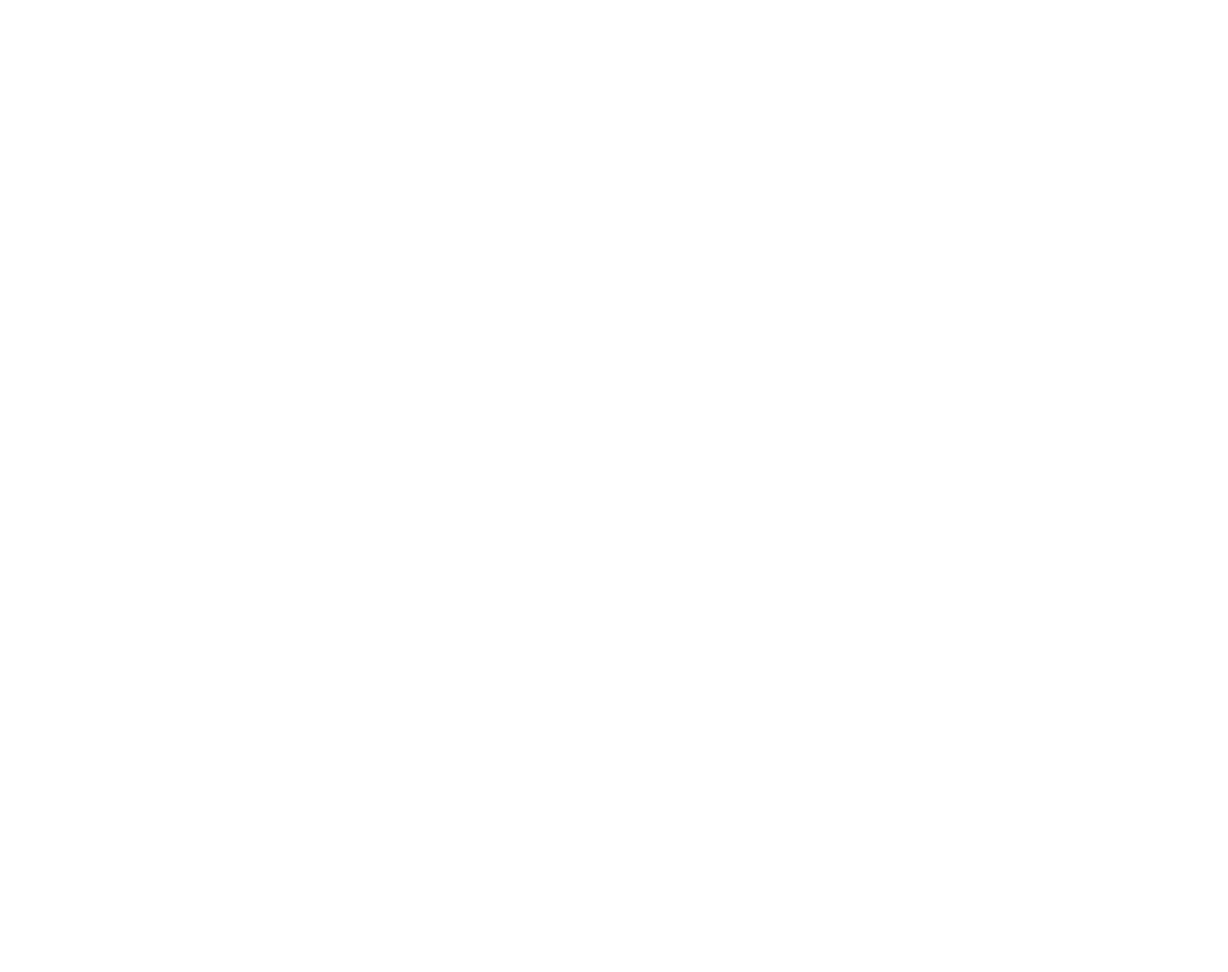
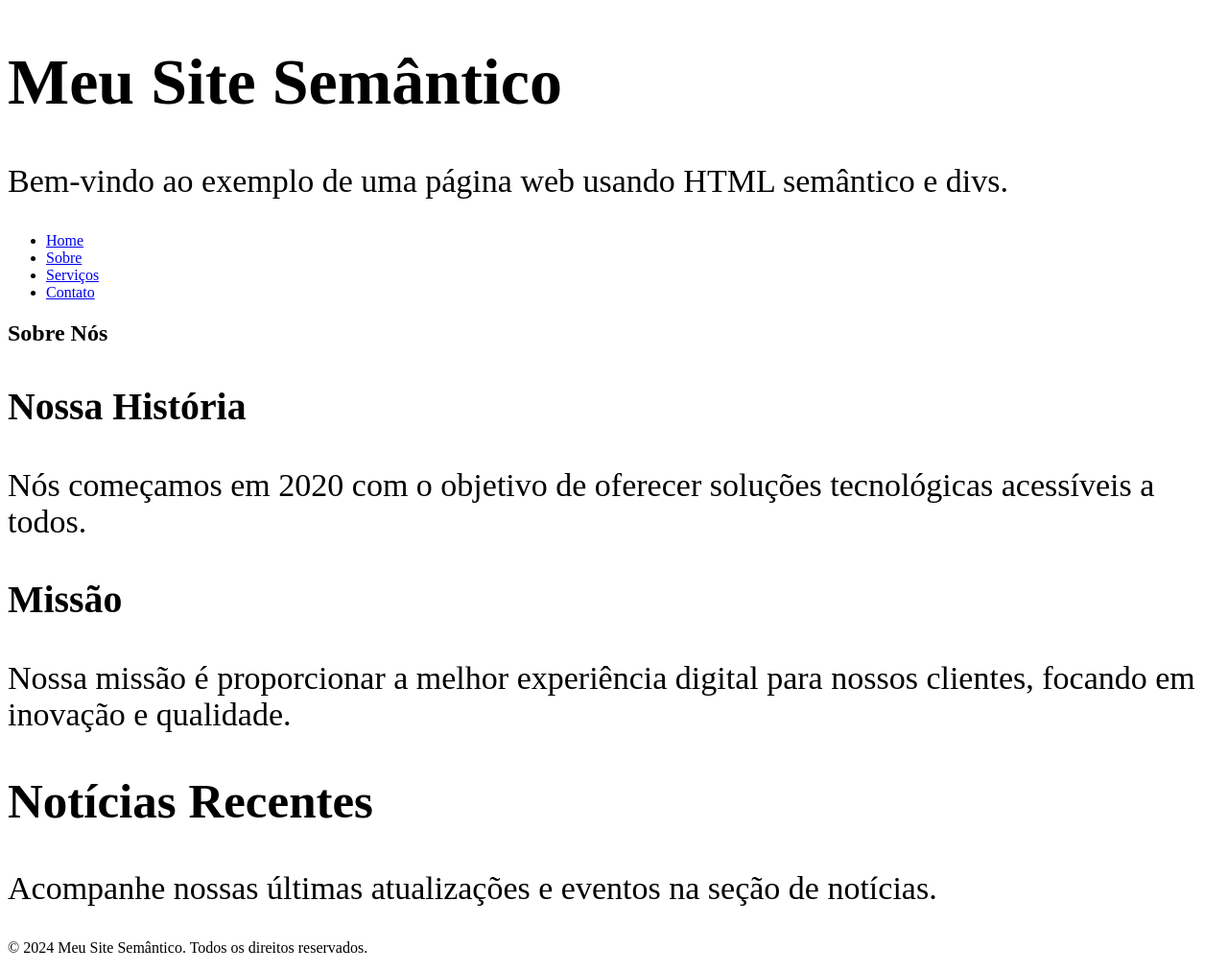
Before and after one commit to KauaRodriguesSouza/Curso_Front-end, a plain HTML site: page semanticaSimples.html in a window 1280 px wide. Shown: the whole page at 96% size. Before the commit the page ends 800 px from the top, so only its background shows below. Drawn offline with Linux system fonts and the light colour scheme.

Commit message:
aprendendo listas

```diff
--- a/semanticaSimples.html
+++ b/semanticaSimples.html
@@ -1,13 +1,81 @@
-<!DOCTYPE html>
-<html lang="en">
-<head>
-    <meta charset="UTF-8">
-    <meta name="viewport" content="width=device-width, initial-scale=1.0">
-    <title>semantica simples</title>
+<!DOCTYPE html> <!-- Declaração do tipo de documento: define que este é um documento HTML5 -->
+<html> <!-- Início do documento HTML -->
+<head> <!-- Cabeçalho da página (contém metadados e links para estilos) -->
+    <title>Exemplo de HTML Semântico com Divs</title> <!-- Define o título da página exibido na aba do navegador -->
+
+    <meta charset="UTF-8"> <!-- Define a codificação de caracteres para suportar acentos e caracteres especiais -->
+    <meta name="viewport" content="width=device-width, initial-scale=1.0"> <!-- Torna o site responsivo em dispositivos móveis -->
 </head>
-<body>
+    <!-- aplicação das propriedades e seletores de CSS -->
+    <style>
+        header, aside, article{
+            font-size: 34px;
+        }
+    </style>
 
+<body> <!-- Corpo da página, onde todo o conteúdo visível é inserido -->
 
+    <!-- Cabeçalho do site -->
+    <div id="header"> <!-- Div para agrupar o cabeçalho -->
+        <header>
+            <h1>Meu Site Semântico</h1> <!-- Título principal da página -->
+            <p>Bem-vindo ao exemplo de uma página web usando HTML semântico e divs.</p> <!-- Parágrafo introdutório -->
+        </header>
+    </div>
+
+    <!-- Menu de navegação -->
+    <div id="nav"> <!-- Div para agrupar a navegação -->
+        <nav>
+            <ul> <!-- Lista não ordenada -->
+                <li><a href="#">Home</a></li> <!-- Link para a página inicial -->
+                <li><a href="#">Sobre</a></li> <!-- Link para a seção Sobre -->
+                <li><a href="#">Serviços</a></li> <!-- Link para a seção Serviços -->
+                <li><a href="#">Contato</a></li> <!-- Link para a seção Contato -->
+            </ul>
+        </nav>
+    </div>
+
+    <!-- Conteúdo principal da página -->
+    <div id="main"> <!-- Div que agrupa o conteúdo principal -->
+
+        <!-- Seção principal -->
+        <div id="section"> <!-- Div para organizar a seção principal -->
+            <section>
+                <h2>Sobre Nós</h2> <!-- Subtítulo da seção -->
+
+                <!-- Primeiro artigo dentro da seção -->
+                <div id="article1"> <!-- Div para agrupar o primeiro artigo -->
+                    <article>
+                        <h3>Nossa História</h3> <!-- Subtítulo do artigo -->
+                        <p>Nós começamos em 2020 com o objetivo de oferecer soluções tecnológicas acessíveis a todos.</p> <!-- Parágrafo com a história da empresa -->
+                    </article>
+                </div>
+
+                <!-- Segundo artigo dentro da seção -->
+                <div id="article2"> <!-- Div para agrupar o segundo artigo -->
+                    <article>
+                        <h3>Missão</h3> <!-- Subtítulo do artigo -->
+                        <p>Nossa missão é proporcionar a melhor experiência digital para nossos clientes, focando em inovação e qualidade.</p> <!-- Parágrafo com a missão da empresa -->
+                    </article>
+                </div>
+            </section>
+        </div>
+
+        <!-- Barra lateral com notícias recentes -->
+        <div id="aside"> <!-- Div para organizar o conteúdo da barra lateral -->
+            <aside>
+                <h2>Notícias Recentes</h2> <!-- Título da seção de notícias -->
+                <p>Acompanhe nossas últimas atualizações e eventos na seção de notícias.</p> <!-- Parágrafo com informações recentes -->
+            </aside>
+        </div>
+    </div>
+
+    <!-- Rodapé da página -->
+    <div id="footer"> <!-- Div para agrupar o rodapé -->
+        <footer>
+            <p>&copy; 2024 Meu Site Semântico. Todos os direitos reservados.</p> <!-- Informações de direitos autorais -->
+        </footer>
+    </div>
 
 </body>
 </html>
```
Also changed, not shown: exercicios/site html 14/03/25.html (added, +40 -0 lines).
